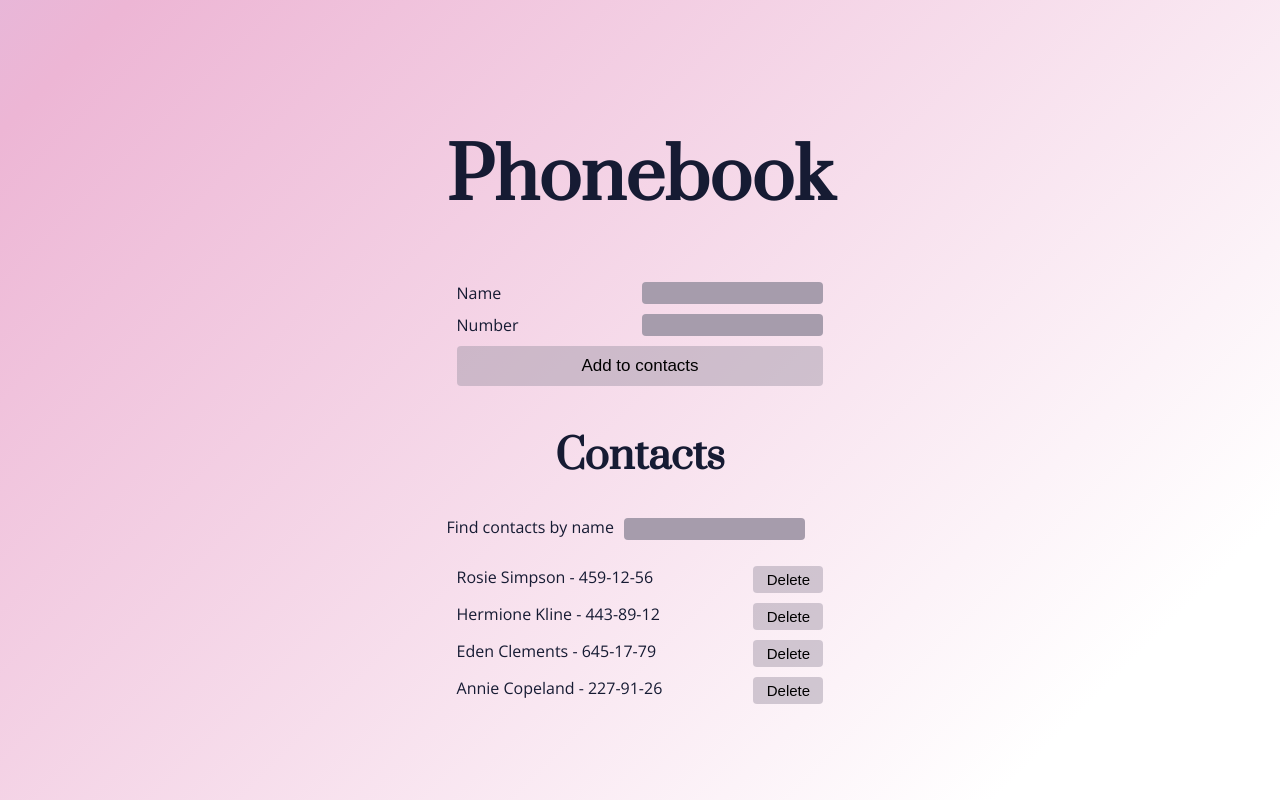
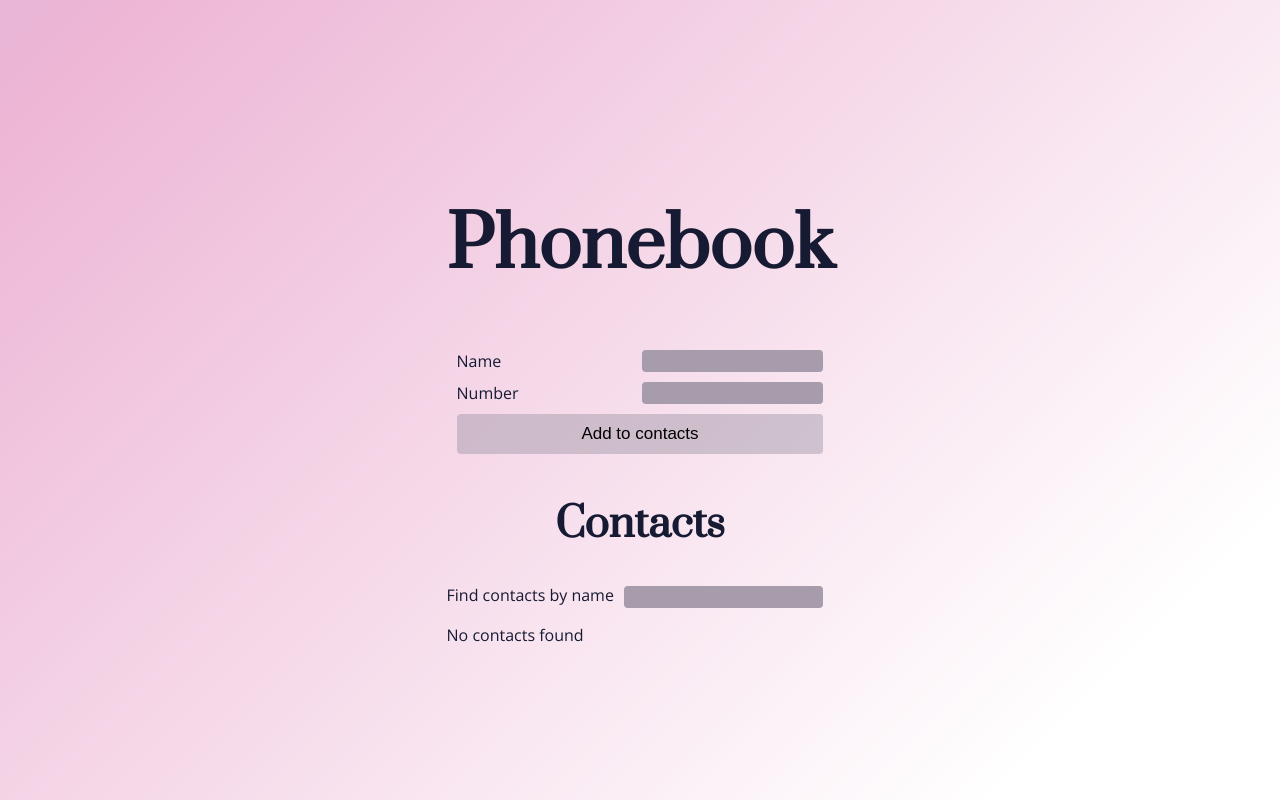
Before and after one commit to martadomzalska/goit-react-02-phonebook, a React (Create React App) app: page / in a window 1280 px wide. Built offline with nearby package versions, Linux system fonts and the light colour scheme.

Commit message:
added localStorage

```diff
--- a/package.json
+++ b/package.json
@@ -1,8 +1,8 @@
 {
-  "name": "goit-react-02-phonebook",
+  "name": "goit-react-03-phonebook",
   "version": "0.1.0",
   "private": true,
-  "homepage": "https://martadomzalska.github.io/goit-react-02-phonebook/",
+  "homepage": "https://martadomzalska.github.io/goit-react-03-phonebook/",
   "dependencies": {
     "@testing-library/jest-dom": "^5.16.3",
     "@testing-library/react": "^12.1.4",
--- a/src/components/App.jsx
+++ b/src/components/App.jsx
@@ -5,14 +5,17 @@ import { Filter } from './Filter/Filter';
 
 export class App extends Component {
   state = {
-    contacts: [
-      { id: 'id-1', name: 'Rosie Simpson', number: '459-12-56' },
-      { id: 'id-2', name: 'Hermione Kline', number: '443-89-12' },
-      { id: 'id-3', name: 'Eden Clements', number: '645-17-79' },
-      { id: 'id-4', name: 'Annie Copeland', number: '227-91-26' },
-    ],
+    contacts: [],
     filter: '',
   };
+
+  componentDidMount() {
+    // Po zamontowaniu komponentu pobierz dane z localStorage (jeśli istnieją)
+    const storedContacts = localStorage.getItem('contacts');
+    if (storedContacts) {
+      this.setState({ contacts: JSON.parse(storedContacts) });
+    }
+  }
 
   handleSubmit = newContact => {
     const existingContact = this.state.contacts.find(
@@ -23,6 +26,7 @@ export class App extends Component {
     } else {
       this.setState(state => {
         const contacts = [...this.state.contacts, newContact];
+        localStorage.setItem('contacts', JSON.stringify(contacts));
         return {
           name: newContact.name,
           contacts,
@@ -44,9 +48,14 @@ export class App extends Component {
     const updatedContacts = filteredContacts.filter(
       contact => contact.id !== id
     );
-    this.setState(state => ({
-      contacts: updatedContacts,
-    }));
+    this.setState(
+      {
+        contacts: updatedContacts,
+      },
+      () => {
+        localStorage.setItem('contacts', JSON.stringify(updatedContacts));
+      }
+    );
   };
 
   render() {
--- a/src/components/Filter/Filter.jsx
+++ b/src/components/Filter/Filter.jsx
@@ -2,7 +2,7 @@ import css from './Filter.module.css';
 import PropTypes from 'prop-types';
 
 export const Filter = ({ value, onChange }) => (
-  <div className={css.filterBox}>
+  <>
     <label>
       Find contacts by name
       <input
@@ -12,7 +12,7 @@ export const Filter = ({ value, onChange }) => (
         onChange={onChange}
       />
     </label>
-  </div>
+  </>
 );
 
 Filter.propTypes = {
--- a/src/components/Filter/Filter.module.css
+++ b/src/components/Filter/Filter.module.css
@@ -2,4 +2,5 @@
     margin-left: 10px;
     background-color: rgb(166, 156, 172);
     height:20px;
+    width:195px;
 }
```
